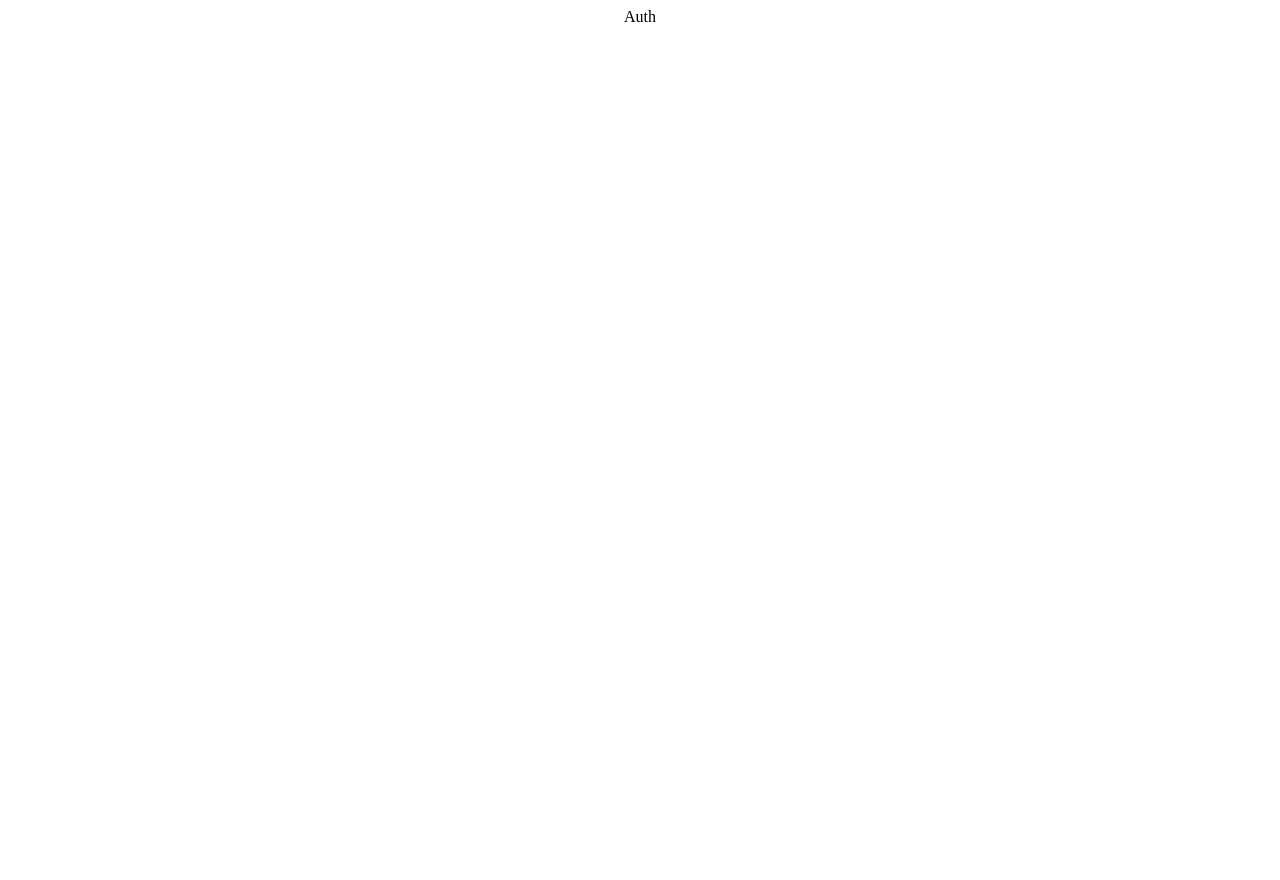
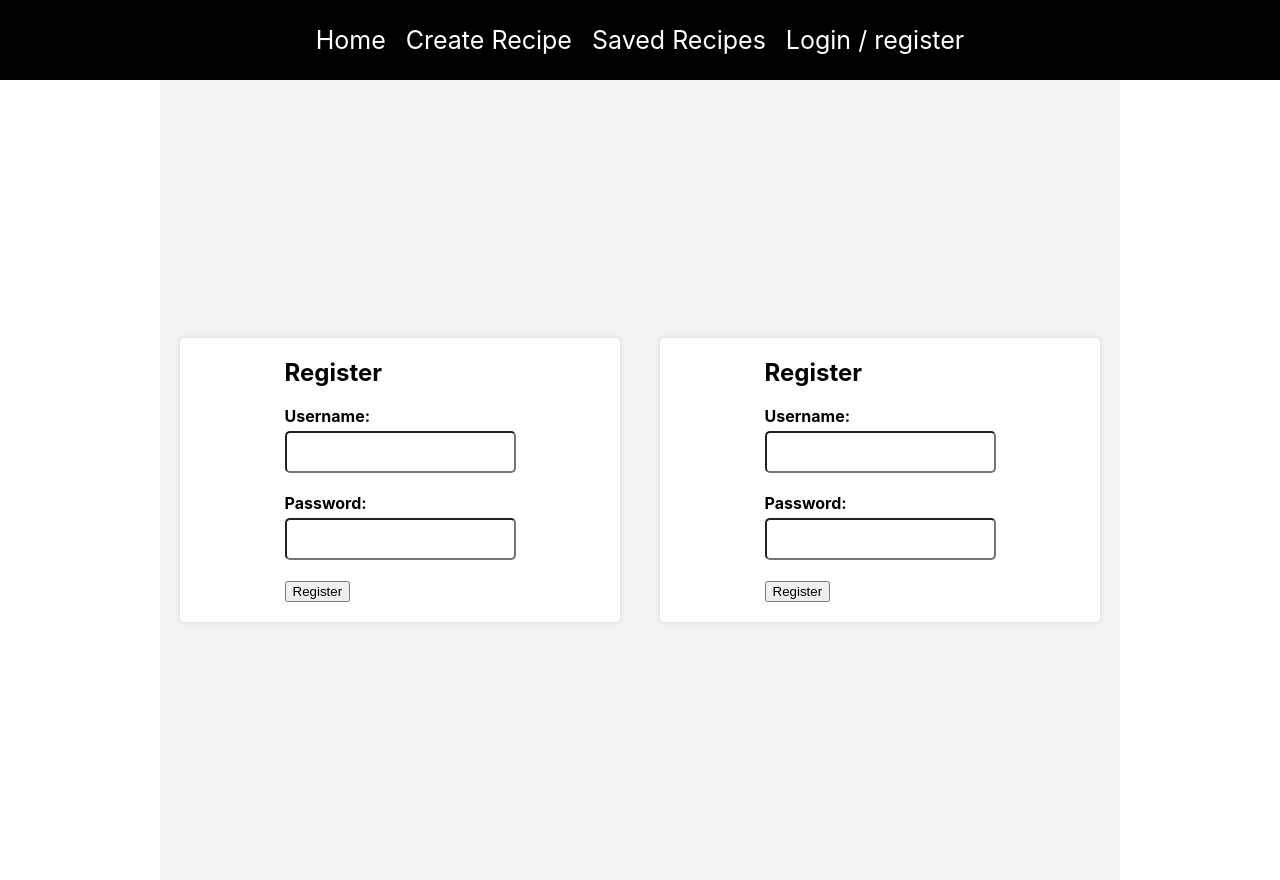
Before and after one commit to EmicJoykiller/Recipe-App, a React (Create React App) app in the folder client/: page /auth in a window 1280 px wide. Before the commit the page ends 800 px from the top, so only its background shows below. Built offline with nearby package versions, Linux system fonts and the light colour scheme.

Commit message:
Pages created

```diff
--- a/client/src/App.css
+++ b/client/src/App.css
@@ -1,38 +1,117 @@
 .App {
-  text-align: center;
+  display: flex;
+  flex-direction: column;
+  justify-content: center;
+  align-items: center;
+  font-family: -apple-system, BlinkMacSystemFont, "Segoe UI", Roboto, Oxygen,
+    Ubuntu, Cantarell, "Open Sans", "Helvetica Neue", sans-serif;
 }
 
-.App-logo {
-  height: 40vmin;
-  pointer-events: none;
+body {
+  margin: 0;
+  padding: 0;
 }
 
-@media (prefers-reduced-motion: no-preference) {
-  .App-logo {
-    animation: App-logo-spin infinite 20s linear;
-  }
+.auth {
+  display: flex;
+  justify-content: center;
+  align-items: center;
+  height: 100vh;
+  background-color: #f2f2f2;
 }
 
-.App-header {
-  background-color: #282c34;
-  min-height: 100vh;
+.auth-container {
   display: flex;
   flex-direction: column;
+  justify-content: center;
   align-items: center;
-  justify-content: center;
-  font-size: calc(10px + 2vmin);
-  color: white;
+  padding: 20px;
+  background-color: white;
+  border-radius: 5px;
+  box-shadow: 0 0 5px rgba(0, 0, 0, 0.1);
+  margin: 20px;
+  width: 400px;
 }
 
-.App-link {
-  color: #61dafb;
+.form-group {
+  display: flex;
+  flex-direction: column;
+  margin-bottom: 20px;
 }
 
-@keyframes App-logo-spin {
-  from {
-    transform: rotate(0deg);
-  }
-  to {
-    transform: rotate(360deg);
-  }
+label {
+  font-weight: bold;
+  margin-bottom: 5px;
 }
+
+input {
+  padding: 10px;
+  font-size: 16px;
+  border-radius: 5px;
+}
+
+.navbar {
+  margin: 0;
+  width: 100%;
+  height: 80px;
+  background-color: black;
+  display: flex;
+  justify-content: center;
+  align-items: center;
+  color: white;
+  text-decoration: none;
+}
+
+a {
+  color: white;
+  text-decoration: none;
+  margin: 10px;
+  font-size: 25px;
+}
+
+.create-recipe {
+  display: flex;
+  flex-direction: column;
+  justify-content: center;
+  align-items: center;
+  padding: 20px;
+  background-color: white;
+  border-radius: 5px;
+  box-shadow: 0 0 5px rgba(0, 0, 0, 0.1);
+  margin: 20px;
+  width: 400px;
+}
+.create-recipe form {
+  display: flex;
+  flex-direction: column;
+}
+ul {
+  list-style: none;
+  padding: 0;
+  margin: 0;
+}
+
+li {
+  border: 1px solid black;
+  padding: 10px;
+  margin-bottom: 10px;
+}
+
+h2 {
+  margin-top: 0;
+}
+
+img {
+  max-width: 100%;
+  height: auto;
+  margin-bottom: 10px;
+}
+
+img {
+  width: 400px;
+}
+
+p {
+  max-width: 400px;
+  font-size: 12px;
+}
--- a/client/src/App.js
+++ b/client/src/App.js
@@ -5,11 +5,13 @@
 import { Auth } from './pages/auth';
 import { CreateRecipe } from './pages/create-recipe';
 import { SavedRecipe } from './pages/saved-recipe';
+import { Navbar } from './components/navbar';
 
 function App() {
   return (
     <div className="App">
       <Router>
+        <Navbar />
         <Routes>
           <Route path='/' element={<Home />} />
           <Route path='/auth' element={<Auth />} />
--- /dev/null
+++ b/client/src/components/navbar.js
@@ -0,0 +1,11 @@
+import { Link } from "react-router-dom"
+
+
+export const Navbar = () => {
+    return <div className="navbar">
+        <Link to="/" >Home</Link>
+        <Link to="/create-recipe" >Create Recipe</Link>
+        <Link to="/saved-recipe" >Saved Recipes</Link>
+        <Link to="/auth" >Login / register</Link>
+    </div>
+}
--- a/client/src/pages/auth.js
+++ b/client/src/pages/auth.js
@@ -1,3 +1,47 @@
+import { useState } from "react";
+
 export const Auth = () => {
-    return <div>Auth</div>
+    return <div className="auth">
+        <Login />
+        <Register />
+    </div>
 };
+
+const Login = () => {
+
+    const [username, setUsername] = useState("");
+    const [password, serPassword] = useState("");
+
+    return <Form username={username} setUsername={setUsername} password={password} serPassword={serPassword} />
+};
+
+
+const Register = () => {
+
+    const [username, setUsername] = useState("");
+    const [password, serPassword] = useState("");
+
+    return <Form username={username} setUsername={setUsername} password={password} serPassword={serPassword} />
+};
+
+
+
+
+
+const Form = ({ username, setUsername, password, serPassword }) => {
+    return <div className="auth-container">
+        <form>
+            <h2> Register </h2>
+            <div className="form-group">
+                <label htmlFor="username">Username:</label>
+                <input type="text" id="username" value={username} onChange={(event) => setUsername(event.target.value)} />
+            </div>
+            <div className="form-group">
+                <label htmlFor="username">Password:</label>
+                <input type="text" id="password" value={password} onChange={(event) => serPassword(event.target.value)} />
+            </div>
+
+            <button type="submit">Register</button>
+        </form>
+    </div>
+}
```
